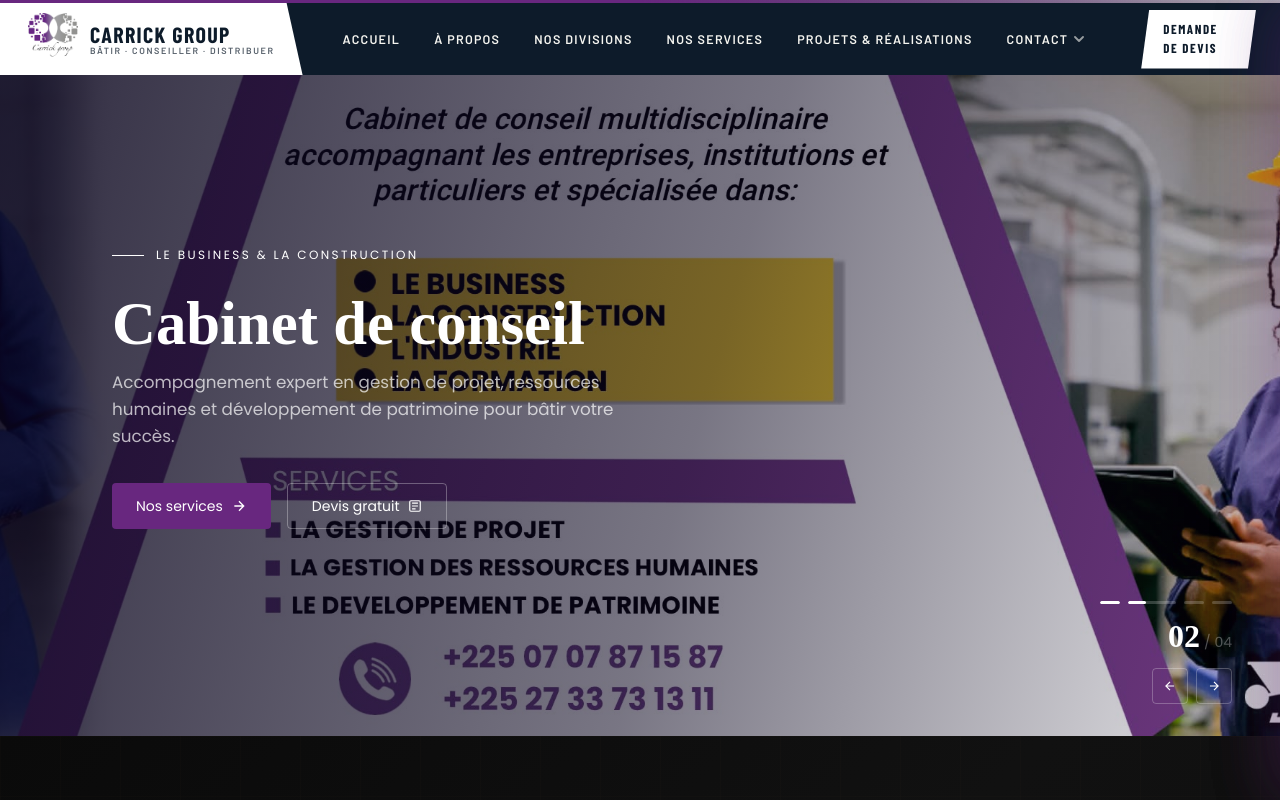
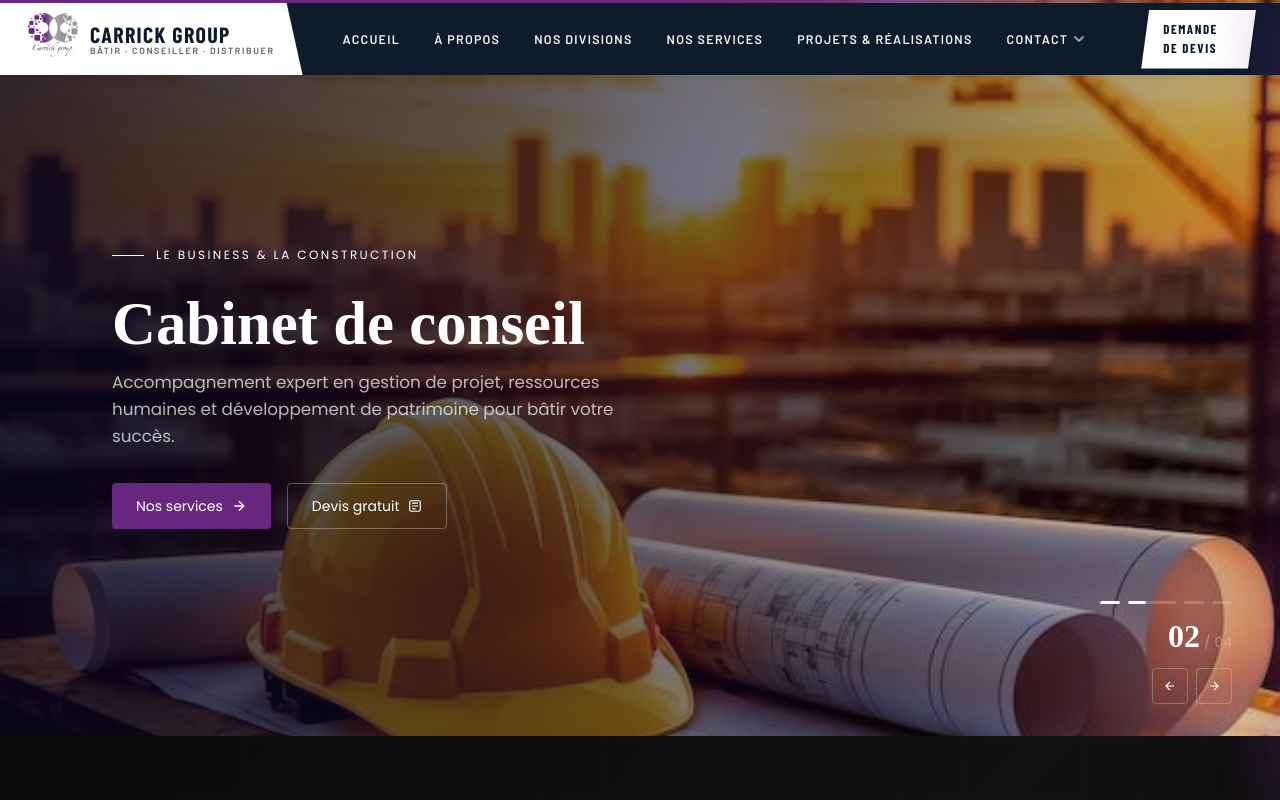
Before and after one commit to hadoukone0102/carrick-group, a Next.js app: page / in a window 1280 px wide. Shown: the top 800 px of the page. Built offline with nearby package versions, Linux system fonts and the light colour scheme; a web font is replaced by a local one.

Commit message:
changement des slides

```diff
--- a/src/features/contants/slide.index.ts
+++ b/src/features/contants/slide.index.ts
@@ -10,7 +10,8 @@ export const SLIDES = [
     cta: "Découvrir le groupe",
   },
   {
-    img: "/A/img2.png",
+    // img: "/A/img2.png",
+    img: "/A/img7.jpg",
     tag: "Le Business & La Construction",
     title: "Cabinet de conseil",
     // highlight: "multidisciplinaire",
@@ -20,7 +21,8 @@ export const SLIDES = [
     cta: "Nos services",
   },
   {
-    img: "/A/img3.jpg",
+    img: "/A/img6.jpg",
+    // img: "/A/img3.jpg",
     tag: "Carrick Conseil",
     title: "Votre partenaire",
     highlight: "immobilier & juridique",
```
Also changed, not shown: public/A/img6.jpg (added), public/A/img7.jpg (added).
